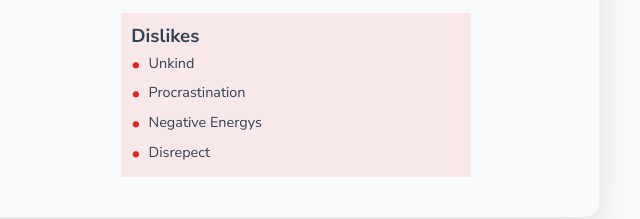
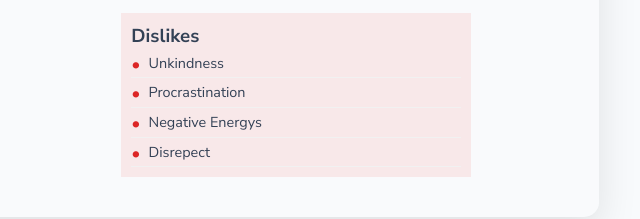
Before and after one commit to Mundurujoana/hng13_user_profile_card, a plain HTML site: page index.html in a window 1280 px wide. Shown: the part 285-504 px from the top of the page, 491-1131 px from the left. Drawn offline with Linux system fonts and the light colour scheme.

```diff
--- a/index.html
+++ b/index.html
@@ -66,7 +66,7 @@
           <div class="dislikes">
             <h3>Dislikes</h3>
             <ul data-testid="test-user-dislikes">
-              <li>Unkind</li>
+              <li>Unkindness</li>
               <li>Procrastination</li>
               <li>Negative Energys</li>
               <li>Disrepect</li>
```
